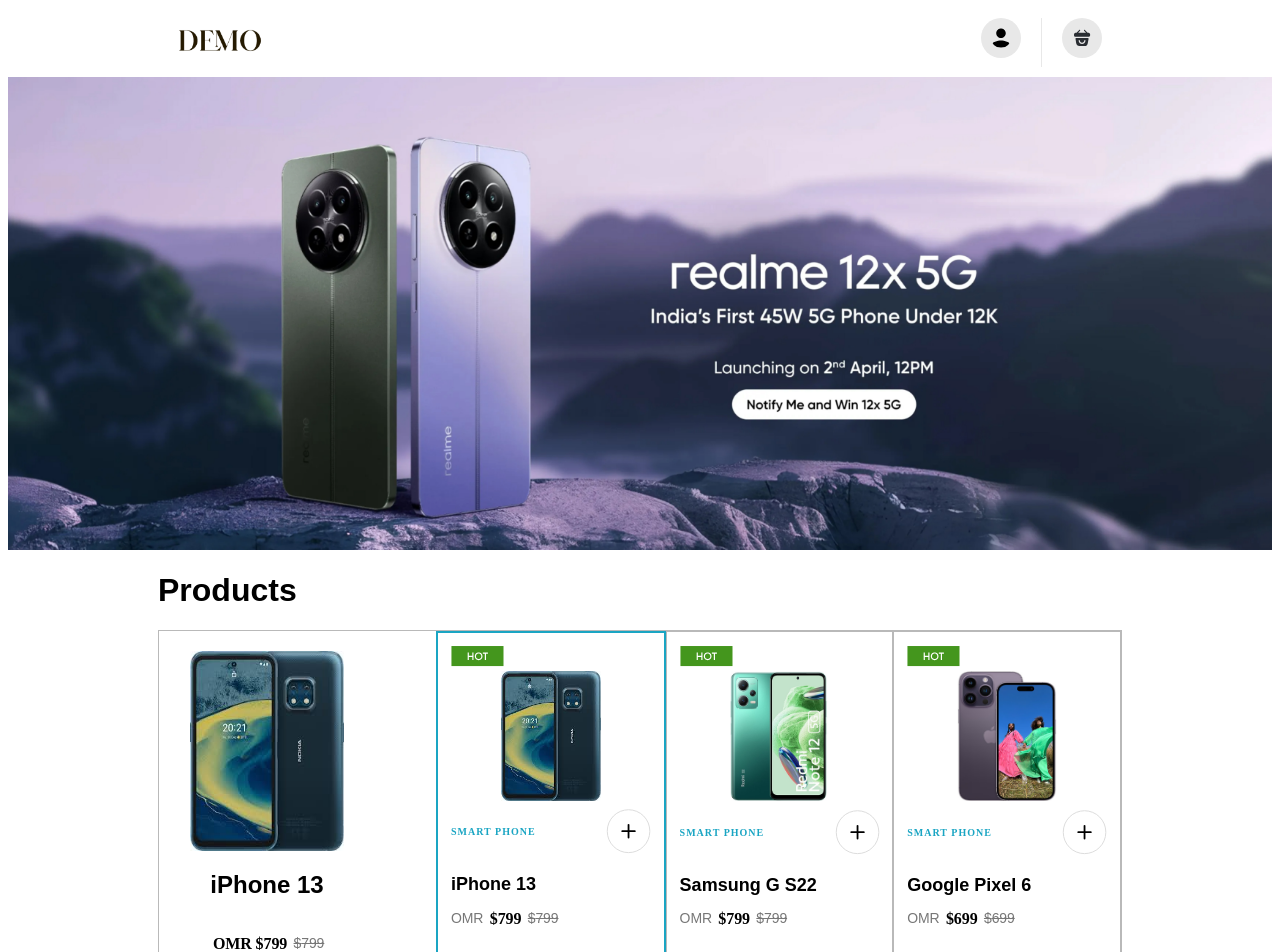
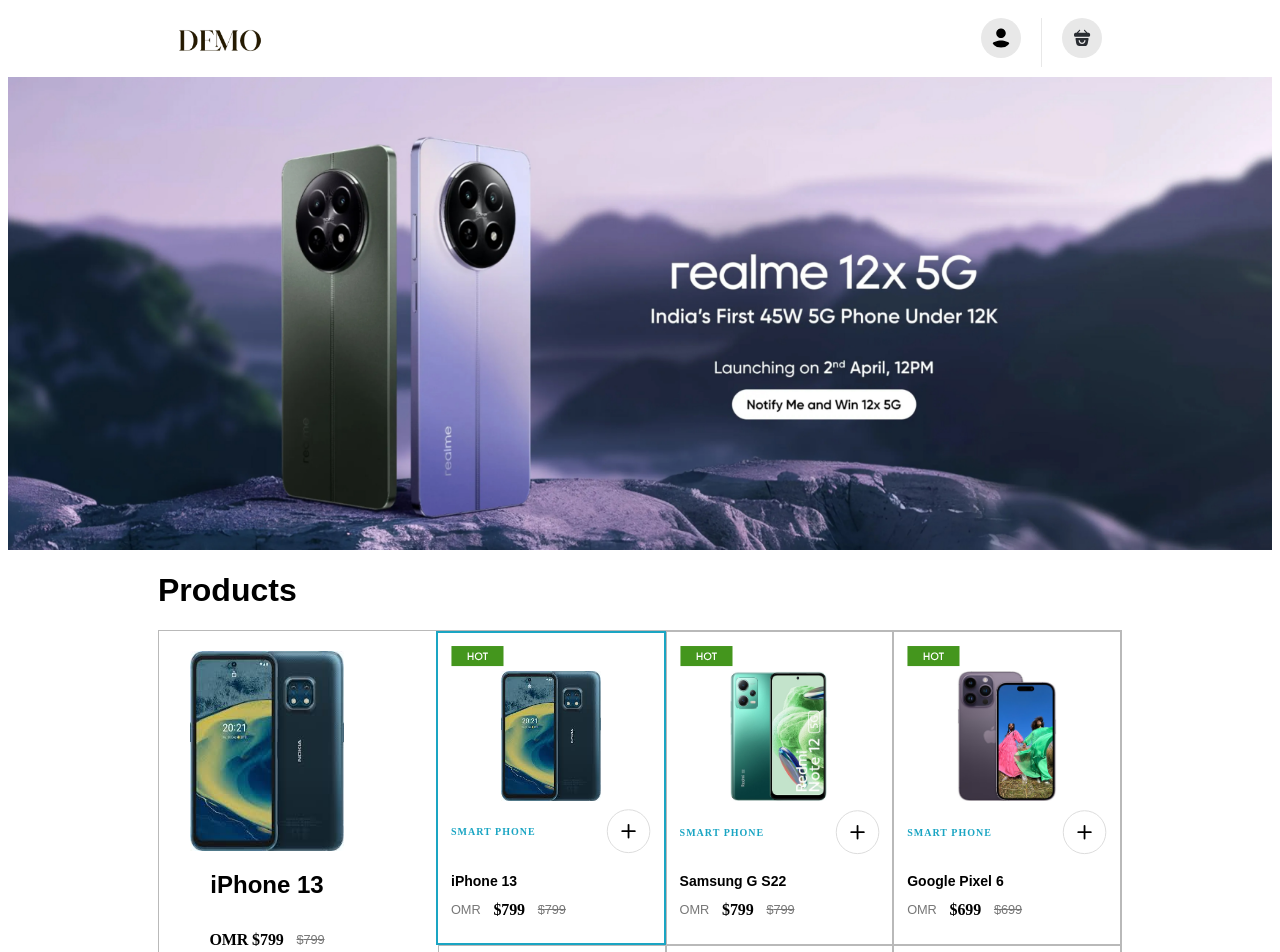
Before and after one commit to ll00lll00l0l/credot, a React (Create React App) app: page /#/home in a window 1280 px wide. Shown: the top 952 px of the page. Built offline with nearby package versions, Linux system fonts and the light colour scheme.

Commit message:
update product page as ui

```diff
--- a/src/components/styles/product.css
+++ b/src/components/styles/product.css
@@ -86,7 +86,7 @@ text-align: left;
 }
 .iteamstyles h2{
   text-wrap: wrap;
-  font-size: clamp(10px,2.4vw,18px);
+  font-size: clamp(10px,1.4vw,14px);
   font-weight: 00;
 line-height: 15px;
 }
@@ -94,9 +94,9 @@ line-height: 15px;
   display: flex;
   flex-direction: row;
   align-items: center;
-  gap: .2rem;
-  font-size: clamp(8px,1.4vw,14px);
-font-weight: 300;
+  gap: .8rem;
+  font-size: clamp(8px,1vw,14px);
+font-weight: 200;
 line-height: 15px;
 letter-spacing: -0.10000000149011612px;
 text-align: left;
@@ -105,7 +105,7 @@ color: #777777;
 @import url('https://fonts.googleapis.com/css2?family=Lato:ital,wght@0,100;0,300;0,400;0,700;0,900;1,100;1,300;1,400;1,700;1,900&family=Montserrat:ital,wght@0,100..900;1,100..900&family=Oswald:wght@600&family=Plus+Jakarta+Sans:ital,wght@0,200..800;1,200..800&family=Poppins:ital,wght@0,100;0,200;0,300;0,400;0,500;0,600;0,700;0,800;0,900;1,100;1,200;1,300;1,400;1,500;1,600;1,700;1,800;1,900&display=swap');
 .productprice span {
   color: #000;
-  padding: .2rem;
+  justify-content: space-around;
   font-family: Plus Jakarta Sans;
   font-size: 16px;
   font-weight: 800;
```
